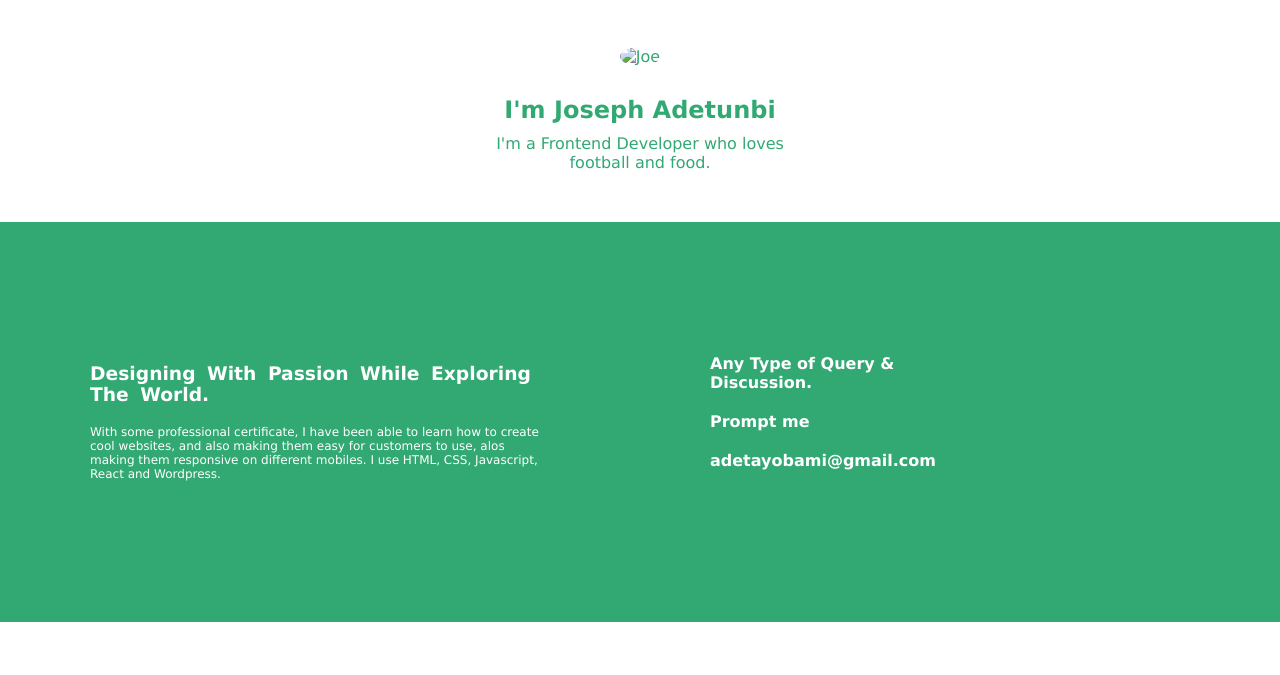
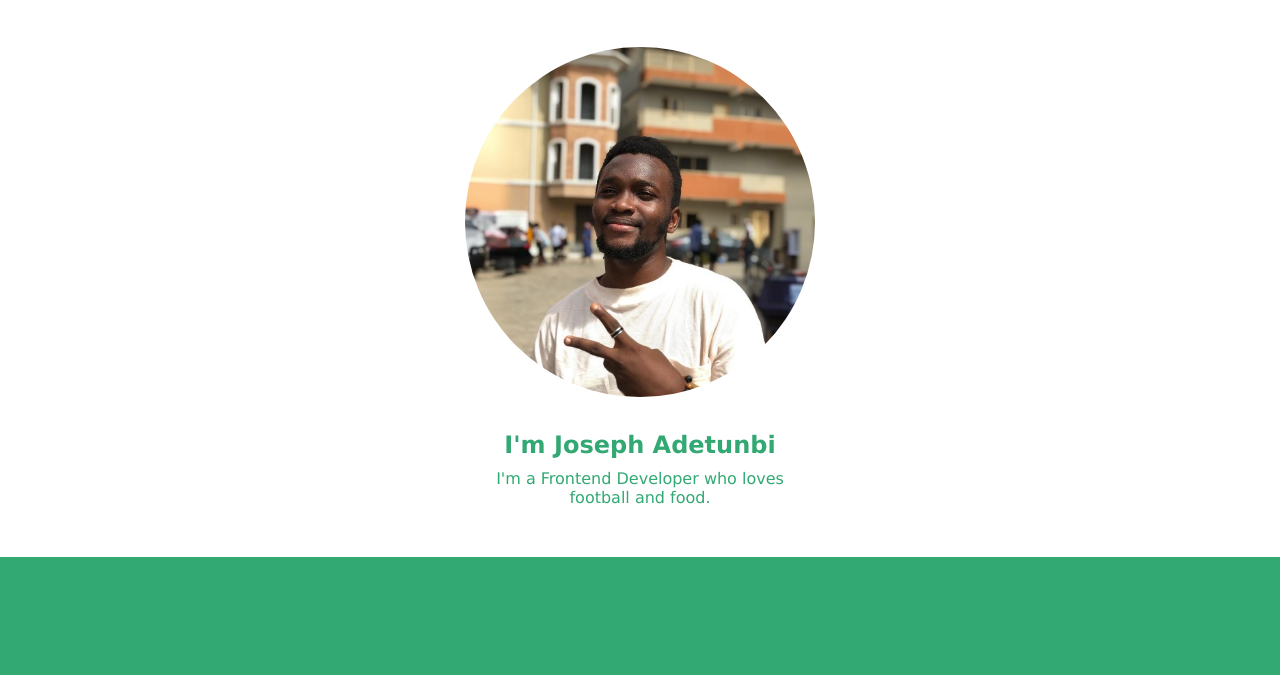
Before and after one commit to GiuseppeAderemi/Td-Project4-Css-Basics, a plain HTML site: page index.html in a window 1280 px wide. Shown: the part 81-756 px from the top of the page. Drawn offline with Linux system fonts and the light colour scheme; the site is published under a folder, as on GitHub Pages, so addresses that start at the root find nothing.

Commit message:
Update index.html

```diff
--- a/index.html
+++ b/index.html
@@ -20,7 +20,7 @@
     <Section>
         <div class="img">
             <div id="me">
-            <img src="/assets/result.jpeg" alt="Joe">
+            <img src="assets/result.jpeg" alt="Joe">
             <h2>I'm Joseph Adetunbi</h2>
             <p>I'm a Frontend Developer who loves <br> football and food.</p>
             </div>
```
